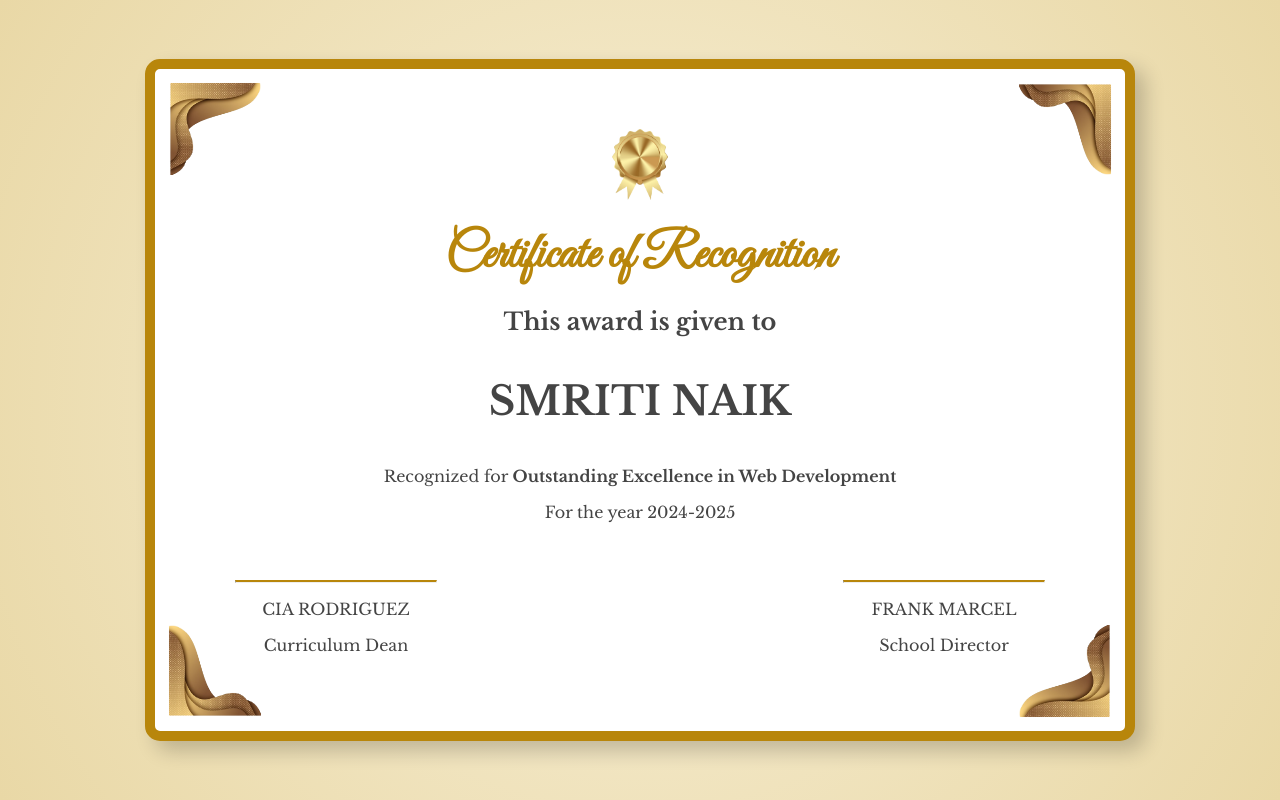
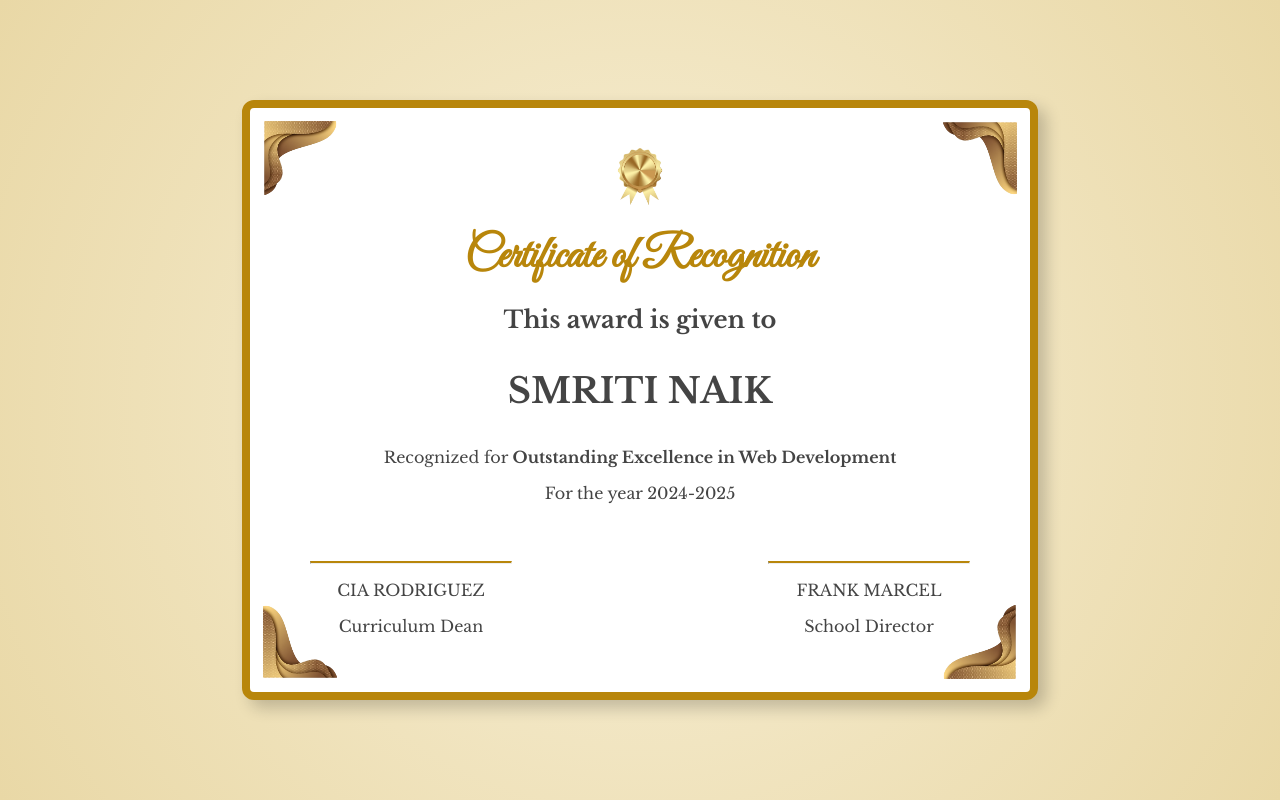
Before and after one commit to smritinaik/certificate, a plain HTML site: page index.html in a window 1280 px wide. Drawn offline with nearby package versions, Linux system fonts and the light colour scheme.

Commit message:
final edits
final edits

```diff
--- a/index.html
+++ b/index.html
@@ -5,72 +5,7 @@
     <meta name="viewport" content="width=device-width, initial-scale=1.0">
     <title>Certificate of Recognition</title>
     <link href="https://fonts.googleapis.com/css2?family=Great+Vibes&family=Libre+Baskerville:wght@400;700&display=swap" rel="stylesheet"/>
-    <style>
-        body {
-            display: flex;
-            justify-content: center;
-            align-items: center;
-            height: 100vh;
-            margin: 0;
-            background: radial-gradient(circle, #f8f0d8, #e9d8a6);
-            font-family: 'Libre Baskerville', serif;
-        }
-        .certificate {
-            border: 10px solid #b8860b;
-            padding: 60px;
-            width: 850px;
-            text-align: center;
-            position: relative;
-            background: white;
-            box-shadow: 10px 10px 20px rgba(0, 0, 0, 0.2);
-            border-radius: 15px;
-            overflow: hidden;
-        }
-        .certificate h1 {
-            font-family: 'Great Vibes', cursive;
-            font-size: 50px;
-            color: #b8860b;
-            margin: 10px 0;
-        }
-        .certificate h2, .certificate h3, .certificate p {
-            color: #444;
-        }
-        .certificate h3 {
-            font-size: 40px;
-            font-weight: bold;
-            text-transform: uppercase;
-        }
-        .certificate .signatures {
-            display: flex;
-            justify-content: space-between;
-            margin-top: 50px;
-            padding: 0 20px;
-        }
-        .certificate .signatures div {
-            text-align: center;
-        }
-        .certificate .signatures div hr {
-            border-top: 2px solid #b8860b;
-            width: 200px;
-        }
-        .laurel {
-            margin-bottom: 20px;
-        }
-        .laurel img {
-            width: 100px;
-            height: auto;
-        }
-        /* Decorative Floral Designs */
-        .corner {
-            position: absolute;
-            width: 100px;
-            height: 100px;
-        }
-        .top-left { top: 10px; left: 10px; }
-        .top-right { top: 10px; right: 10px; transform: rotate(90deg); }
-        .bottom-left { bottom: 10px; left: 10px; transform: rotate(-90deg); }
-        .bottom-right { bottom: 10px; right: 10px; transform: rotate(180deg); }
-    </style>
+    <link rel="stylesheet" href="styles.css"/>
 </head>
 <body>
     <div class="certificate">
--- /dev/null
+++ b/styles.css
@@ -0,0 +1,97 @@
+body {
+    display: flex;
+    justify-content: center;
+    align-items: center;
+    height: 100vh;
+    margin: 0;
+    background: radial-gradient(circle, #f8f0d8, #e9d8a6);
+    font-family: 'Libre Baskerville', serif;
+}
+.certificate {
+    border: 10px solid #b8860b;
+    padding: 60px;
+    width: 850px;
+    text-align: center;
+    position: relative;
+    background: white;
+    box-shadow: 10px 10px 20px rgba(0, 0, 0, 0.2);
+    border-radius: 15px;
+    overflow: hidden;
+}
+.certificate h1 {
+    font-family: 'Great Vibes', cursive;
+    font-size: 50px;
+    color: #b8860b;
+    margin: 10px 0;
+}
+.certificate h2, .certificate h3, .certificate p {
+    color: #444;
+}
+.certificate h3 {
+    font-size: 40px;
+    font-weight: bold;
+    text-transform: uppercase;
+}
+.certificate .signatures {
+    display: flex;
+    justify-content: space-between;
+    margin-top: 50px;
+    padding: 0 20px;
+}
+.certificate .signatures div {
+    text-align: center;
+}
+.certificate .signatures div hr {
+    border-top: 2px solid #b8860b;
+    width: 200px;
+}
+.laurel {
+    margin-bottom: 20px;
+}
+.laurel img {
+    width: 100px;
+    height: auto;
+}
+/* Decorative Floral Designs */
+.corner {
+    position: absolute;
+    width: 100px;
+    height: 100px;
+}
+.top-left { top: 10px; left: 10px; }
+.top-right { top: 10px; right: 10px; transform: rotate(90deg); }
+.bottom-left { bottom: 10px; left: 10px; transform: rotate(-90deg); }
+.bottom-right { bottom: 10px; right: 10px; transform: rotate(180deg); }
+
+
+/* certificate edits  */
+.certificate {
+    border: 8px solid #b8860b;
+    padding: 40px; /* Reduced from 60px */
+    width: 700px; /* Reduced from 850px */
+    text-align: center;
+    position: relative;
+    background: white;
+    box-shadow: 8px 8px 16px rgba(0, 0, 0, 0.2);
+    border-radius: 12px;
+    overflow: hidden;
+}
+
+.certificate h1 {
+    font-size: 45px; /* Slightly reduced */
+}
+
+.certificate h3 {
+    font-size: 35px; /* Slightly reduced */
+}
+
+/* Adjusting the corner decorations */
+.corner {
+    width: 80px; /* Reduced from 100px */
+    height: 80px;
+}
+
+/* Adjusting laurel size */
+.laurel img {
+    width: 80px; /* Reduced from 100px */
+}
```
